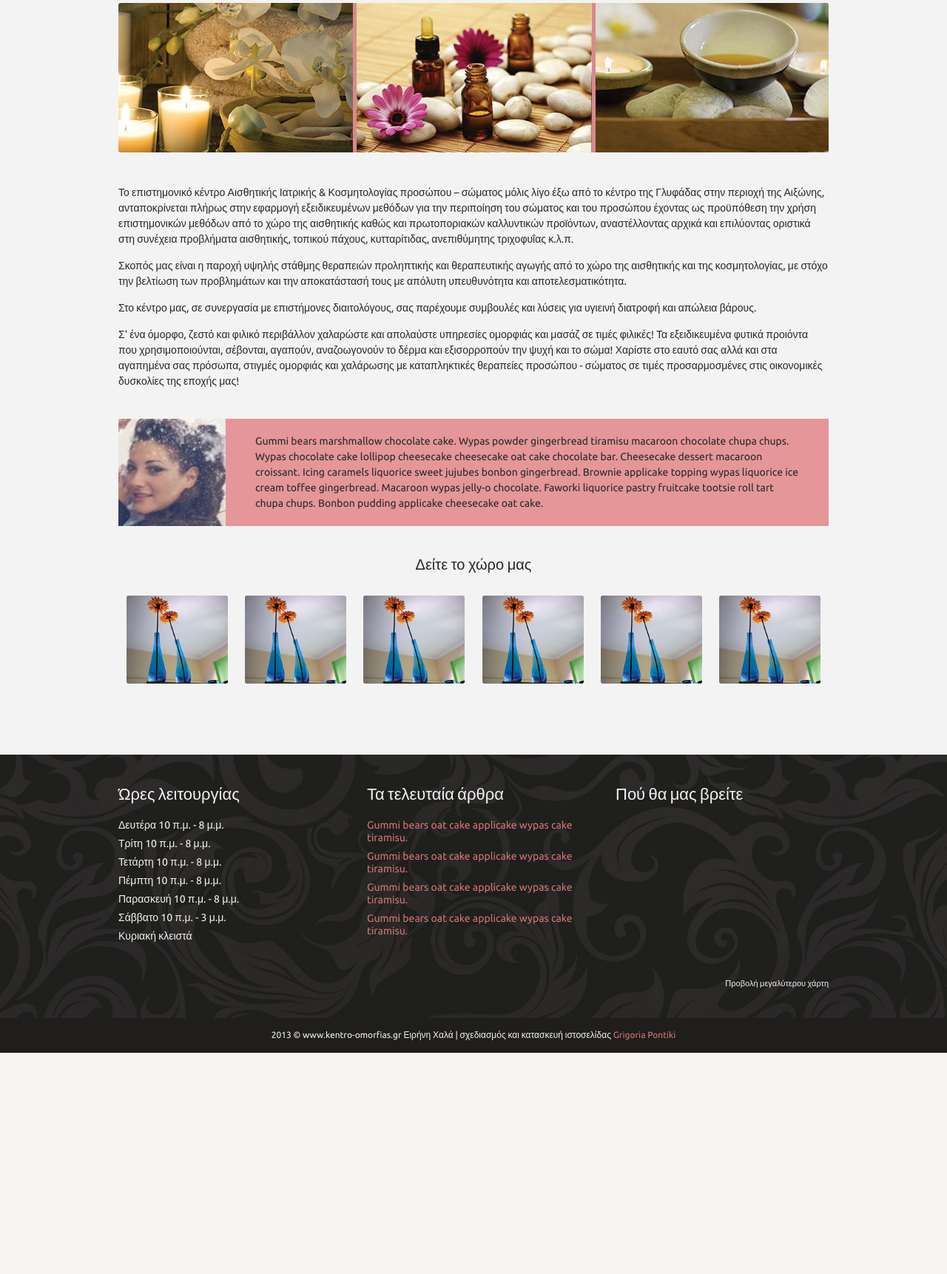
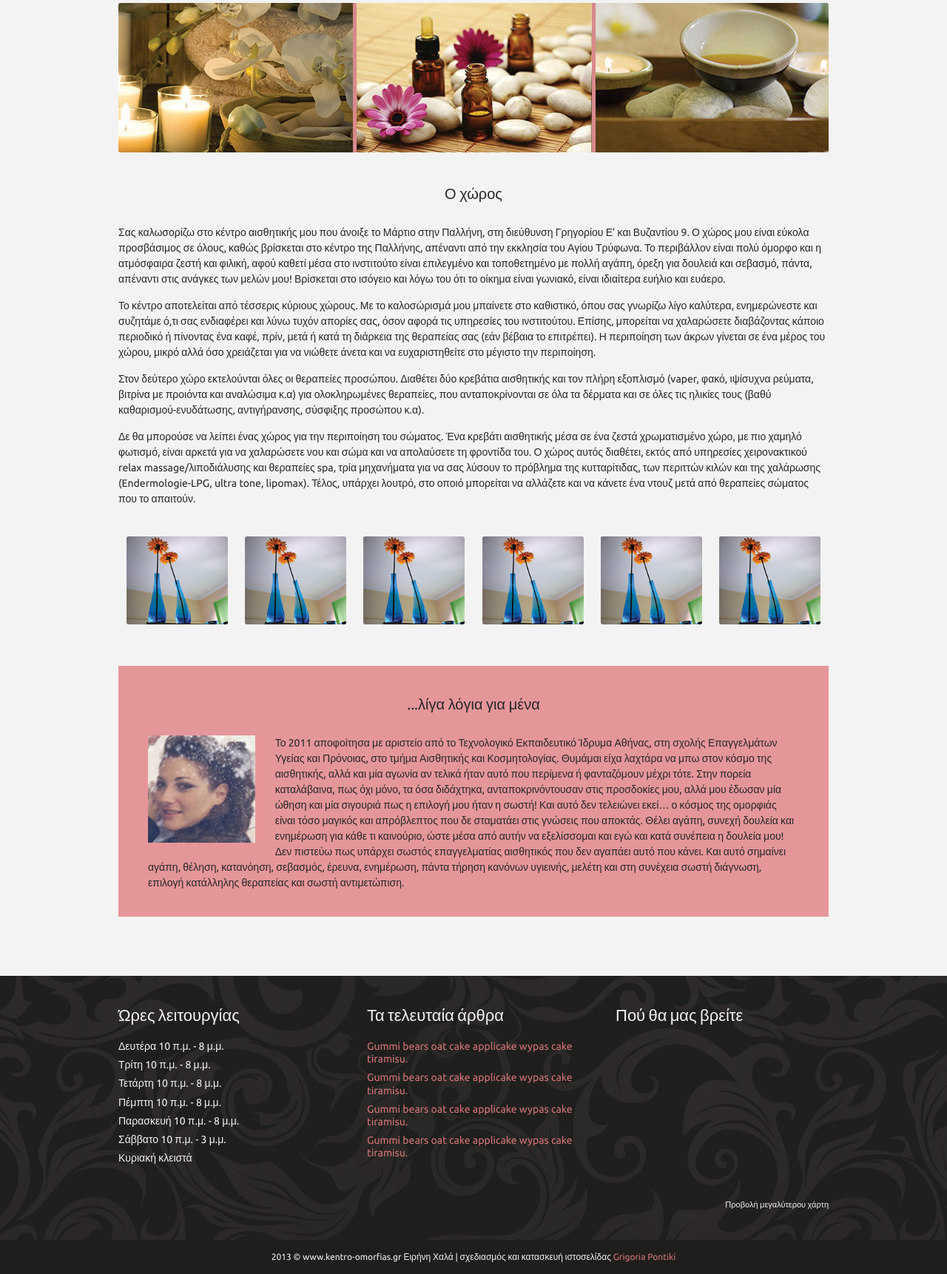
Before and after one commit to chris-maroudas/kentroaisthitikis, a PHP site: page /about_us.php in a window 1280 px wide. Shown: the part 378-2100 px from the top of the page at 74% size. Before the commit the page ends 1801 px from the top, so only its background shows below. Run offline with PHP 8.4, Linux system fonts and the light colour scheme; some libraries are stand-ins or nearby versions.

Commit message:
Add content to About us page (to kentro)

```diff
--- a/about_us.php
+++ b/about_us.php
@@ -4,28 +4,26 @@
 
         <img src="images/about_us.jpg" />
         <article>
-            <p>Το επιστημονικό κέντρο Αισθητικής Ιατρικής & Κοσμητολογίας προσώπου – σώματος μόλις λίγο έξω από το κέντρο της Γλυφάδας στην περιοχή της Αιξώνης,
-            ανταποκρίνεται πλήρως στην εφαρμογή εξειδικευμένων μεθόδων για την περιποίηση του σώματος και του προσώπου έχοντας ως προϋπόθεση την χρήση επιστημονικών
-            μεθόδων από το χώρο της αισθητικής καθώς και πρωτοποριακών καλλυντικών προϊόντων, αναστέλλοντας αρχικά και επιλύοντας οριστικά στη συνέχεια προβλήματα αισθητικής,
-            τοπικού πάχους, κυτταρίτιδας, ανεπιθύμητης τριχοφυΐας κ.λ.π. </p>
-            <p>Σκοπός μας είναι η παροχή υψηλής στάθμης θεραπειών προληπτικής και θεραπευτικής αγωγής από το χώρο της αισθητικής και της κοσμητολογίας, με στόχο την βελτίωση
-            των προβλημάτων και την αποκατάστασή τους με απόλυτη υπευθυνότητα και αποτελεσματικότητα. </p>
-            <p>Στο κέντρο μας, σε συνεργασία με επιστήμονες διαιτολόγους, σας παρέχουμε συμβουλές και λύσεις για υγιεινή διατροφή και απώλεια βάρους.</p>
-            <p>Σ' ένα όμορφο, ζεστό και φιλικό περιβάλλον χαλαρώστε και απολαύστε υπηρεσίες  ομορφιάς και μασάζ  σε τιμές φιλικές!
-            Τα εξειδικευμένα φυτικά προιόντα που χρησιμοποιούνται, σέβονται, αγαπούν, αναζοωγονούν το δέρμα και εξισορροπούν την ψυχή και το σώμα!
-            Χαρίστε στο εαυτό σας αλλά και στα αγαπημένα σας πρόσωπα, στιγμές ομορφιάς και χαλάρωσης με καταπληκτικές θεραπείες προσώπου - σώματος
-            σε τιμές προσαρμοσμένες στις οικονομικές δυσκολίες της εποχής μας!</p>
-        </article>
-
-        <article class="bio">
-            <img src="images/eirini.jpg" />
-            <p>Gummi bears marshmallow chocolate cake. Wypas powder gingerbread tiramisu macaroon chocolate chupa chups. Wypas chocolate cake lollipop cheesecake cheesecake
-            oat cake chocolate bar. Cheesecake dessert macaroon croissant. Icing caramels liquorice sweet jujubes bonbon gingerbread. Brownie applicake topping wypas liquorice
-            ice cream toffee gingerbread. Macaroon wypas jelly-o chocolate. Faworki liquorice pastry fruitcake tootsie roll tart chupa chups. Bonbon pudding applicake cheesecake oat cake.</p>
+            <h2>Ο χώρος</h2>
+            <p>Σας καλωσορίζω στο κέντρο αισθητικής μου που άνοιξε το Μάρτιο στην Παλλήνη, στη διεύθυνση Γρηγορίου Ε’ και Βυζαντίου 9.
+            Ο χώρος μου είναι εύκολα προσβάσιμος σε όλους, καθώς βρίσκεται στο κέντρο της Παλλήνης, απέναντι από την εκκλησία του Αγίου Τρύφωνα.
+        Το περιβάλλον είναι πολύ όμορφο και η ατμόσφαιρα ζεστή και φιλική, αφού καθετί μέσα στο ινστιτούτο είναι επιλεγμένο και τοποθετημένο με πολλή αγάπη,
+        όρεξη για δουλειά και σεβασμό, πάντα, απέναντι στις ανάγκες των μελών μου! Βρίσκεται στο ισόγειο και λόγω του ότι το οίκημα
+        είναι γωνιακό, είναι ιδιαίτερα ευήλιο και ευάερο.</p>
+            <p>Το κέντρο αποτελείται από τέσσερις κύριους χώρους. Με το καλοσώρισμά μου μπαίνετε στο καθιστικό, όπου σας γνωρίζω λίγο καλύτερα,
+            ενημερώνεστε και συζητάμε ό,τι σας ενδιαφέρει και λύνω τυχόν απορίες σας, όσον αφορά τις υπηρεσίες του ινστιτούτου. Επίσης, μπορείται
+            να χαλαρώσετε διαβάζοντας κάποιο περιοδικό ή πίνοντας ένα καφέ, πρίν, μετά ή κατά τη διάρκεια της θεραπείας σας (εάν βέβαια το επιτρέπει).
+            Η περιποίηση των άκρων γίνεται σε ένα μέρος του χώρου, μικρό αλλά όσο χρειάζεται για να νιώθετε άνετα και να ευχαριστηθείτε στο μέγιστο την περιποίηση.</p>
+            <p>Στον δεύτερο χώρο εκτελούνται όλες οι θεραπείες προσώπου. Διαθέτει δύο κρεβάτια αισθητικής και τον πλήρη εξοπλισμό (vaper, φακό, ιψίσυχνα ρεύματα,
+            βιτρίνα με προιόντα και αναλώσιμα κ.α) για ολοκληρωμένες θεραπείες, που ανταποκρίνονται σε όλα τα δέρματα και σε όλες τις ηλικίες τους (βαθύ καθαρισμού-ενυδάτωσης,
+            αντιγήρανσης, σύσφιξης προσώπου κ.α).</p>
+            <p>Δε θα μπορούσε να λείπει ένας χώρος για την περιποίηση του σώματος. Ένα κρεβάτι αισθητικής μέσα σε ένα ζεστά χρωματισμένο χώρο, με πιο χαμηλό φωτισμό,
+            είναι αρκετά για να χαλαρώσετε νου και σώμα και να απολαύσετε τη φροντίδα του. Ο χώρος αυτός διαθέτει, εκτός από υπηρεσίες χειρονακτικού relax massage/λιποδιάλυσης
+            και θεραπείες spa, τρία μηχανήματα για να σας λύσουν το πρόβλημα της κυτταρίτιδας, των περιττών κιλών και της χαλάρωσης (Endermologie-LPG, ultra tone, lipomax).
+            Τέλος, υπάρχει λουτρό, στο οποιό μπορείται να αλλάζετε και να κάνετε ένα ντουζ μετά από θεραπείες σώματος που το απαιτούν.</p>
         </article>
 
         <section>
-            <h2>Δείτε το χώρο μας</h2>
             <ul class="cf">
                 <li><img src="images/xoros.jpg" /></li>
                 <li><img src="images/xoros.jpg" /></li>
@@ -36,6 +34,17 @@
             </ul>
         </section>
 
+        <article class="bio cf">
+            <h2>...λίγα λόγια για μένα</h2>
+            <img src="images/eirini.jpg" />
+            <p>Το 2011 αποφοίτησα με αριστείο από το Τεχνολογικό Εκπαιδευτικό Ίδρυμα Αθήνας, στη σχολής Επαγγελμάτων Υγείας και Πρόνοιας, στο τμήμα Αισθητικής και Κοσμητολογίας.
+            Θυμάμαι είχα λαχτάρα να μπω στον κόσμο της αισθητικής, αλλά και μία αγωνία αν τελικά ήταν αυτό που περίμενα ή φανταζόμουν μέχρι τότε. Στην πορεία καταλάβαινα, πως όχι μόνο,
+            τα όσα διδάχτηκα, ανταποκρινόντουσαν στις προσδοκίες μου, αλλά μου έδωσαν μία ώθηση και μία σιγουριά πως η επιλογή μου ήταν η σωστή! Και αυτό δεν τελειώνει εκεί… ο κόσμος της
+            ομορφιάς είναι τόσο μαγικός και απρόβλεπτος που δε σταματάει στις γνώσεις που αποκτάς. Θέλει αγάπη, συνεχή δουλεία και ενημέρωση για κάθε τι καινούριο, ώστε μέσα από αυτήν
+            να εξελίσσομαι και εγώ και κατά συνέπεια η δουλεία μου! Δεν πιστεύω πως υπάρχει σωστός επαγγελματίας αισθητικός που δεν αγαπάει αυτό που κάνει. Και αυτό σημαίνει αγάπη, θέληση,
+            κατανόηση, σεβασμός, έρευνα, ενημέρωση, πάντα τήρηση κανόνων υγιεινής, μελέτη και στη συνέχεια σωστή διάγνωση, επιλογή κατάλληλης θεραπείας και σωστή αντιμετώπιση.</p>
+        </article>
+
     </div>
 
 <?php include 'footer.php'; ?>
--- a/css/style.css
+++ b/css/style.css
@@ -202,24 +202,26 @@ footer {
   max-width: 100%;
   border-radius: 3px;
   margin-bottom: 40px; }
+#kentro h2 {
+  font-size: 20px;
+  margin-bottom: 30px;
+  width: 100%;
+  text-align: center; }
 #kentro article {
   margin-bottom: 40px; }
   #kentro article.bio {
-    background: #e59699; }
+    background: #e59699;
+    margin-top: 40px;
+    padding-top: 40px; }
     #kentro article.bio img {
       float: left;
       width: 145px;
       height: 145px;
-      margin-right: 40px; }
+      margin: 0 26.66667px 20px 40px; }
     #kentro article.bio p {
-      padding: 20px 40px; }
+      padding: 0 40px 20px; }
 #kentro section {
   text-align: center; }
-  #kentro section h2 {
-    font-size: 20px;
-    margin-bottom: 30px;
-    width: 100%;
-    display: table; }
   #kentro section ul li {
     display: inline-block;
     margin: 0 10px 20px;
@@ -287,6 +289,13 @@ footer {
     height: 15px;
     background: url("../images/sprite.png") no-repeat -80px -6px; }
 
+/* GENIKA */
+#services h2 {
+  font-size: 20px;
+  margin-bottom: 30px;
+  width: 100%;
+  text-align: center; }
+
 /* ARTHRA */
 #articles {
   border-bottom: 1px dotted #d47477; }
--- a/css/style.scss
+++ b/css/style.scss
@@ -317,10 +317,18 @@ footer {
 /* TO KENTRO */
 
 #kentro {
+
     > img {
         max-width: 100%;
         border-radius: 3px;
         margin-bottom: $vr/2;
+    }
+
+    h2 {
+        font-size: 20px;
+        margin-bottom: 30px;
+        width: 100%;
+        text-align: center;
     }
 
     article {
@@ -328,29 +336,24 @@ footer {
 
         &.bio {
             background: $light-pink;
+            margin-top: $vr/2;
+            padding-top: $vr/2;
 
             img {
                 float: left;
                 width: 145px;
                 height: 145px;
-                margin-right: $vr/2;
+                margin: 0 $vr/3 $vr/4 $vr/2;
             }
 
             p {
-                padding: $vr/4 $vr/2;
+                padding: 0 $vr/2 $vr/4;
             }
         }
     }
 
     section {
         text-align: center;
-
-        h2 {
-            font-size: 20px;
-            margin-bottom: 30px;
-            width: 100%;
-            display: table;
-        }
 
         ul li {
             display: inline-block;
@@ -453,6 +456,18 @@ footer {
     }
 }
 
+
+/* GENIKA */
+
+#services {
+    h2 {
+        font-size: 20px;
+        margin-bottom: 30px;
+        width: 100%;
+        text-align: center;
+    }
+}
+
 /* ARTHRA */
 
 #articles {
```
Also changed, not shown: index.php (+7 -7 lines).
